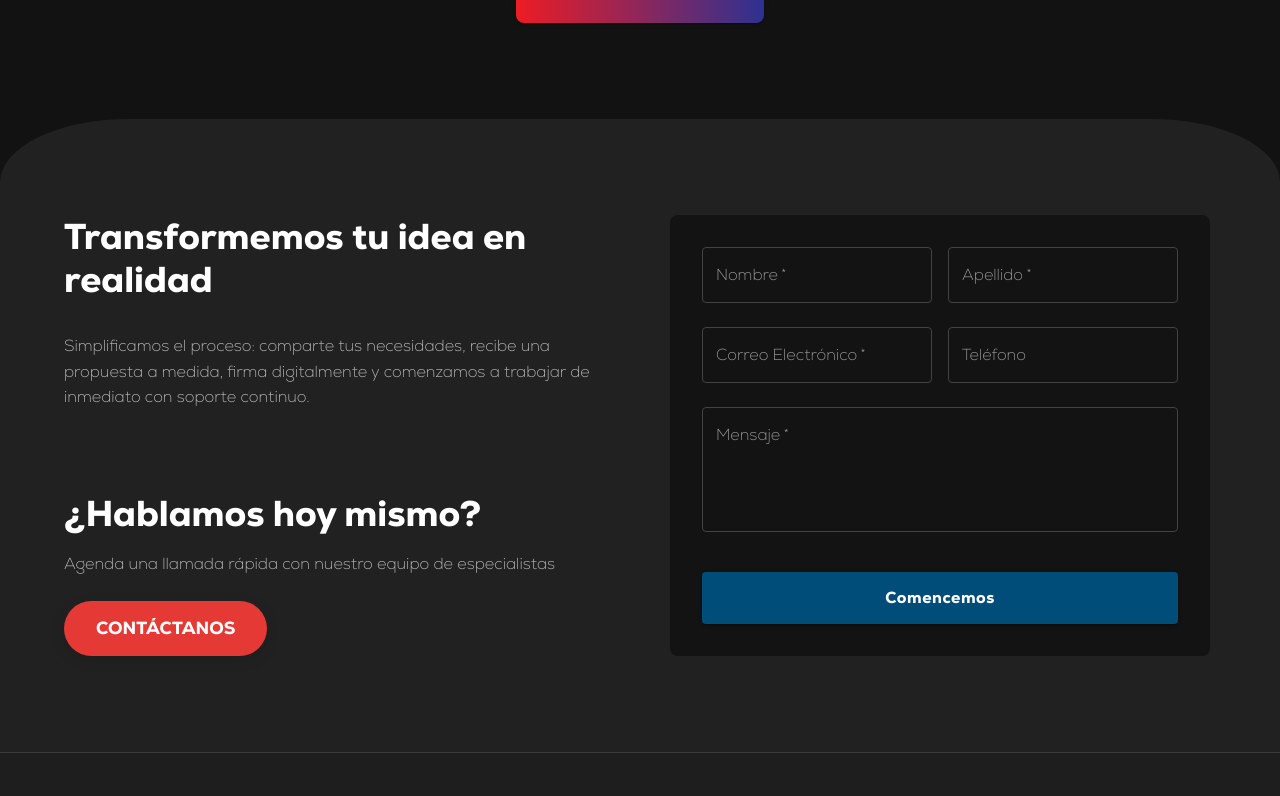
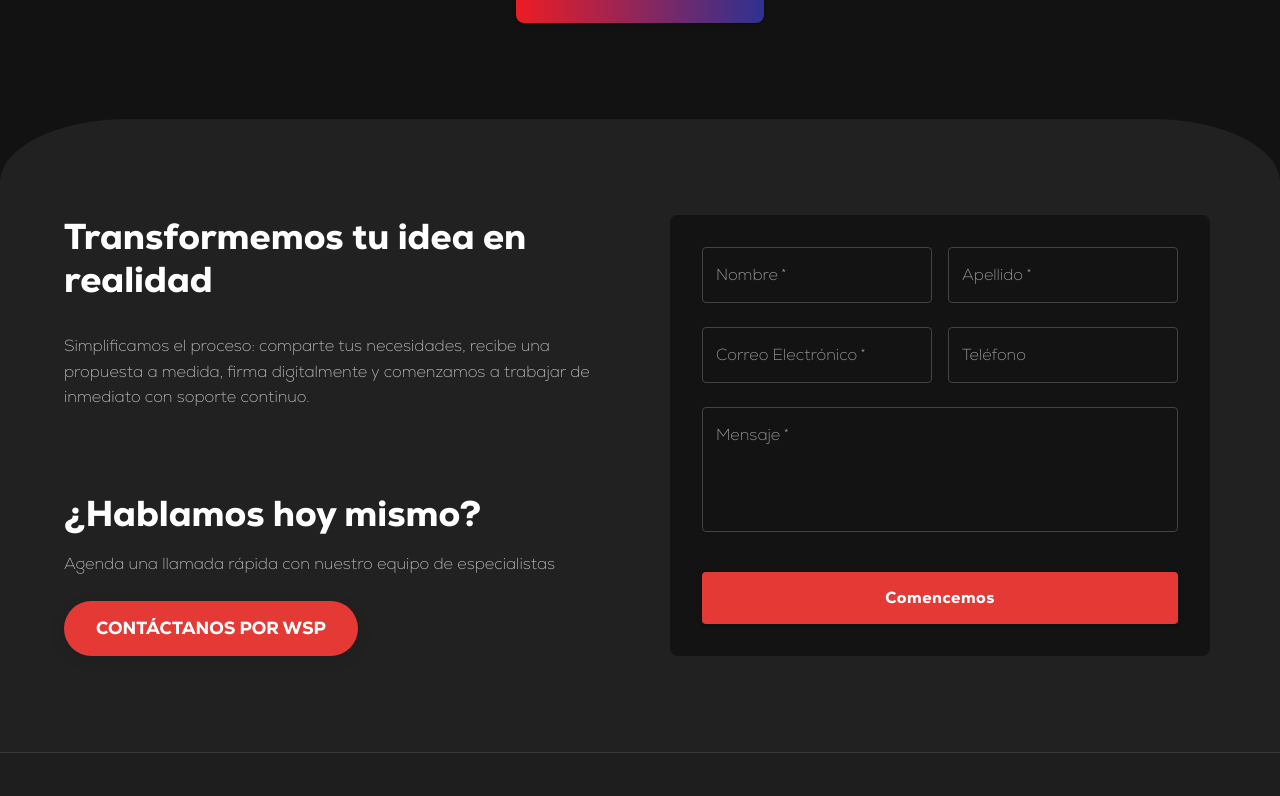
Before and after one commit to JereNatalini/SaurenLanding, a React (Vite) app in the folder landing-sauren/: page / in a window 1280 px wide. Shown: the part 3764-4560 px from the top of the page. Built offline with nearby package versions, Linux system fonts and the light colour scheme.

Commit message:
Arreglando develop

```diff
--- a/landing-sauren/src/App.tsx
+++ b/landing-sauren/src/App.tsx
@@ -48,9 +48,6 @@
               </Container>
               <div id="services" data-aos="fade-up">
                 <SoftwareAuditSection />
-              </div>
-              <div id="contact" data-aos="slide-up">
-                <ContactSection />
               </div>
             </MainLayout>
           }
--- a/landing-sauren/src/components/Formulario.tsx
+++ b/landing-sauren/src/components/Formulario.tsx
@@ -1,6 +1,5 @@
 import React, { useState } from "react";
-import { Box, Button, TextField, Alert } from "@mui/material";
-import theme from "../theme";
+import { Box, Button, TextField, Alert, useTheme } from "@mui/material";
 
 const Formulario: React.FC = () => {
   const [formData, setFormData] = useState({
@@ -11,6 +10,8 @@
     mensaje: "",
   });
   const [status, setStatus] = useState<"success" | "error" | null>(null);
+
+  const theme = useTheme();
 
   const handleChange = (
     e: React.ChangeEvent<HTMLInputElement | HTMLTextAreaElement>
--- a/landing-sauren/src/components/MobileMenu.tsx
+++ b/landing-sauren/src/components/MobileMenu.tsx
@@ -17,11 +17,10 @@
   Home,
   Phone,
   Info,
-  Brightness4,
-  Brightness7,
 } from "@mui/icons-material";
 import logo from "../assets/images/icono.png";
-import { Link } from "react-router-dom";
+import { useNavigate } from "react-router-dom";
+import { scroller } from "react-scroll";
 
 interface MobileMenuProps {
   open: boolean;
@@ -30,28 +29,35 @@
 
 const MobileMenu: React.FC<MobileMenuProps> = ({ open, toggleDrawer }) => {
   const theme = useTheme();
+  const navigate = useNavigate();
+
+  const scrollToContact = () => {
+    toggleDrawer();
+    navigate('/');
+    setTimeout(() => {
+      scroller.scrollTo("contact", {
+        duration: 500,
+        smooth: true,
+        offset: -70,
+      });
+    }, 100);
+  };
 
   const menuItems = [
     {
       text: "Home",
       icon: <Home />,
-      link: "/",
-      component: Link,
-      onClick: toggleDrawer
+      onClick: () => { toggleDrawer(); navigate('/'); }
     },
     {
       text: "About",
       icon: <Info />,
-      link: "/about-us",
-      component: Link,
-      onClick: toggleDrawer
+      onClick: () => { toggleDrawer(); navigate('/about-us'); }
     },
     {
       text: "Contact",
       icon: <Phone />,
-      link: "/contact",
-      component: Link,
-      onClick: toggleDrawer
+      onClick: scrollToContact
     },
   ];
 
@@ -122,8 +128,6 @@
             <ListItem key={item.text} disablePadding sx={{ mb: 1.5 }}>
               <ListItemButton
                 onClick={item.onClick}
-                to={item.link}
-                component={item.component}
                 sx={{
                   borderRadius: "12px",
                   px: 3,
--- a/landing-sauren/src/layouts/MainLayout.tsx
+++ b/landing-sauren/src/layouts/MainLayout.tsx
@@ -1,8 +1,9 @@
 // src/layouts/MainLayout.tsx
-import React from 'react';
-import { Box, useTheme } from '@mui/material';
-import Navbar from './Navbar';
-import Footer from './Footer';
+import React from "react";
+import { Box, useTheme } from "@mui/material";
+import Navbar from "./Navbar";
+import Footer from "./Footer";
+import ContactSection from "../pages/MainPage/ContactSection";
 
 const MainLayout: React.FC<{ children: React.ReactNode }> = ({ children }) => {
   const theme = useTheme();
@@ -22,7 +23,6 @@
           background: theme.palette.background.default, // Fondo por defecto del tema
         }}
       >
-
         {/* Elemento de difuminación superior global */}
         <Box
           sx={{
@@ -60,9 +60,19 @@
       </Box>
 
       {/* Contenido principal de la página */}
-      <Box component="main" sx={{ position: 'relative', minHeight: '100vh', background: "transparent" }}>
+      <Box
+        component="main"
+        sx={{
+          position: "relative",
+          minHeight: "100vh",
+          background: "transparent",
+        }}
+      >
         <Navbar />
         {children}
+        <div id="contact" data-aos="slide-up">
+          <ContactSection />
+        </div>
         <Footer />
       </Box>
     </>
--- a/landing-sauren/src/pages/MainPage/ContactSection.tsx
+++ b/landing-sauren/src/pages/MainPage/ContactSection.tsx
@@ -1,14 +1,8 @@
 import { Box, Typography, Container, useTheme, Button } from "@mui/material";
 import Formulario from "../../components/Formulario";
-import { useNavigate } from 'react-router-dom';
 
 const ContactSection = () => {
   const theme = useTheme();
-  const navigate = useNavigate();
-
-  const goToContactPage = () => {
-    navigate('/contact');
-  };
 
   return (
     <Box
@@ -60,7 +54,7 @@
               </Typography>
               <Button
                 variant="contained"
-                onClick={goToContactPage}
+                href="https://wa.me/5493517336655?text=¡Hola!%20Me%20interesa%20una%20auditoría%20de%20software%20gratuita."
                 sx={{
                   px: 4,
                   py: 1.5,
@@ -75,7 +69,7 @@
                   },
                 }}
               >
-                Contáctanos
+                Contáctanos por Wsp
               </Button>
             </Box>
           </Box>
```
